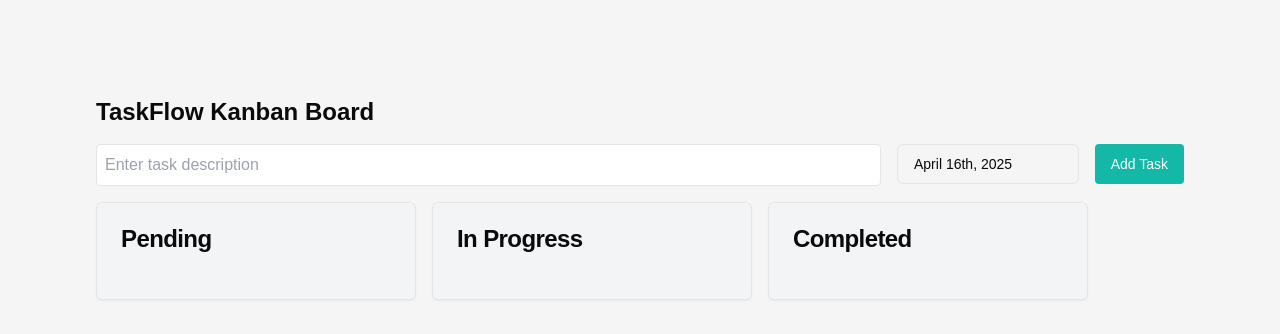
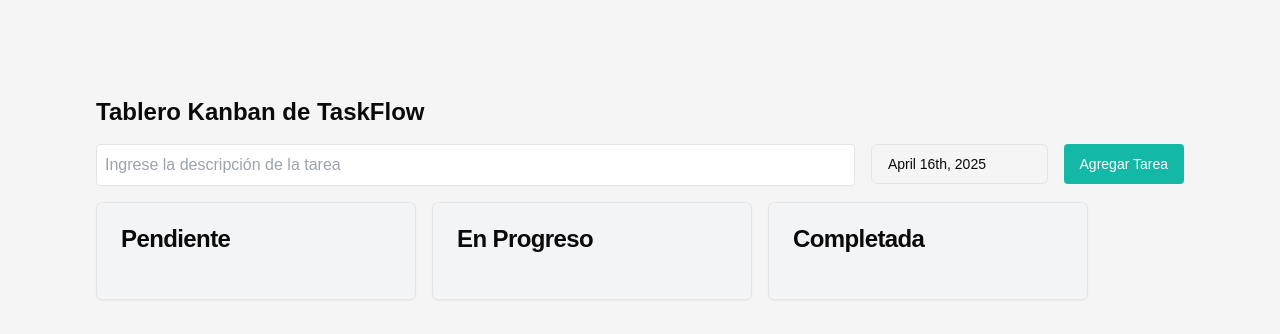
Before and after one commit to KaicerPirata/UCC-GO, a Next.js app: page / in a window 1280 px wide. Shown: the top 334 px of the page. Built offline with nearby package versions, Linux system fonts and the light colour scheme; what @genkit-ai/googleai, genkit would draw is missing.

Commit message:
porfavor crear la aplicacion en español

```diff
--- a/src/ai/flows/suggest-due-date.ts
+++ b/src/ai/flows/suggest-due-date.ts
@@ -38,7 +38,7 @@
       reasoning: z.string().describe('The reasoning behind the suggested due date.'),
     }),
   },
-  prompt: `You are an AI assistant that suggests a due date for a new task based on its description.\n\nConsider the task description and estimate the effort required to complete the task. Based on the estimated effort, suggest a due date in ISO 8601 format. Provide a brief reasoning for the suggested due date.\n\nTask Description: {{{taskDescription}}}`,
+  prompt: `Eres un asistente de IA que sugiere una fecha de vencimiento para una nueva tarea basándose en su descripción.\n\nConsidera la descripción de la tarea y estima el esfuerzo necesario para completarla. Basándote en el esfuerzo estimado, sugiere una fecha de vencimiento en formato ISO 8601. Proporciona un breve razonamiento para la fecha de vencimiento sugerida.\n\nDescripción de la tarea: {{{taskDescription}}}`,
 });
 
 const suggestDueDateFlow = ai.defineFlow<
--- a/src/app/page.tsx
+++ b/src/app/page.tsx
@@ -1,4 +1,3 @@
-
 'use client';
 
 import {useState} from 'react';
@@ -40,31 +39,31 @@
   };
 
   const moveTask = (task: string, from: string, to: string) => {
-    if (from === 'Pending') {
+    if (from === 'Pendiente') {
       setPendingTasks(pendingTasks.filter((t) => t !== task));
-    } else if (from === 'In Progress') {
+    } else if (from === 'En Progreso') {
       setInProgressTasks(inProgressTasks.filter((t) => t !== task));
-    } else if (from === 'Completed') {
+    } else if (from === 'Completada') {
       setCompletedTasks(completedTasks.filter((t) => t !== task));
     }
 
-    if (to === 'Pending') {
+    if (to === 'Pendiente') {
       setPendingTasks([...pendingTasks, task]);
-    } else if (to === 'In Progress') {
+    } else if (to === 'En Progreso') {
       setInProgressTasks([...inProgressTasks, task]);
-    } else if (to === 'Completed') {
+    } else if (to === 'Completada') {
       setCompletedTasks([...completedTasks, task]);
     }
   };
 
   return (
     <main className="flex min-h-screen flex-col p-4 md:p-24 gap-4">
-      <h1 className="text-2xl font-bold">TaskFlow Kanban Board</h1>
+      <h1 className="text-2xl font-bold">Tablero Kanban de TaskFlow</h1>
 
       <div className="flex gap-4">
         <input
           type="text"
-          placeholder="Enter task description"
+          placeholder="Ingrese la descripción de la tarea"
           value={newTaskDescription}
           onChange={(e) => setNewTaskDescription(e.target.value)}
           className="border rounded p-2 w-full"
@@ -81,7 +80,7 @@
               {dueDate ? (
                 format(dueDate, "PPP")
               ) : (
-                <span>Pick a date</span>
+                <span>Escoge una fecha</span>
               )}
             </Button>
           </PopoverTrigger>
@@ -99,30 +98,30 @@
         </Popover>
 
         <Button onClick={handleAddTask} className="bg-teal-500 text-white rounded px-4 py-2">
-          Add Task
+          Agregar Tarea
         </Button>
       </div>
 
-      {suggestedDueDate && <p>Suggested Due Date: {suggestedDueDate}</p>}
+      {suggestedDueDate && <p>Fecha de Vencimiento Sugerida: {suggestedDueDate}</p>}
 
       <div className="flex flex-wrap gap-4">
         <KanbanColumn
-          title="Pending"
+          title="Pendiente"
           tasks={pendingTasks}
           moveTask={moveTask}
-          columnId="Pending"
+          columnId="Pendiente"
         />
         <KanbanColumn
-          title="In Progress"
+          title="En Progreso"
           tasks={inProgressTasks}
           moveTask={moveTask}
-          columnId="In Progress"
+          columnId="En Progreso"
         />
         <KanbanColumn
-          title="Completed"
+          title="Completada"
           tasks={completedTasks}
           moveTask={moveTask}
-          columnId="Completed"
+          columnId="Completada"
         />
       </div>
     </main>
@@ -170,24 +169,24 @@
         <div className="flex justify-between mt-2">
           <Button
             size="sm"
-            onClick={() => moveTask(task, from, 'Pending')}
+            onClick={() => moveTask(task, from, 'Pendiente')}
             className="bg-teal-500 text-white rounded px-2 py-1"
           >
-            Pending
+            Pendiente
           </Button>
           <Button
             size="sm"
-            onClick={() => moveTask(task, from, 'In Progress')}
+            onClick={() => moveTask(task, from, 'En Progreso')}
             className="bg-teal-500 text-white rounded px-2 py-1"
           >
-            In Progress
+            En Progreso
           </Button>
           <Button
             size="sm"
-            onClick={() => moveTask(task, from, 'Completed')}
+            onClick={() => moveTask(task, from, 'Completada')}
             className="bg-teal-500 text-white rounded px-2 py-1"
           >
-            Completed
+            Completada
           </Button>
         </div>
       </CardContent>
```
Also changed, not shown: 1 other file (tests, documents, lock files or other folders).
